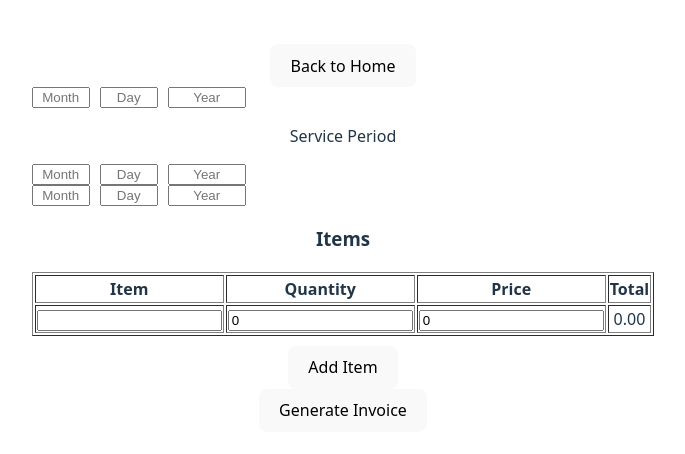
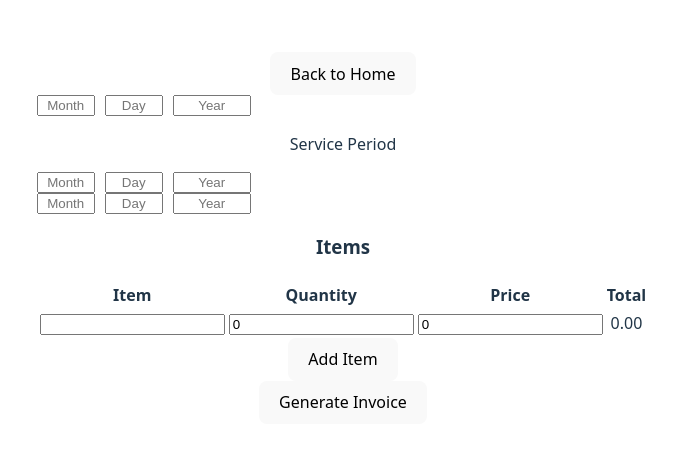
Before and after one commit to hjblloop/EasyInvoice, a React (Vite) app: page /create-invoice in a window 1280 px wide. Shown: the part 162-616 px from the top of the page, without its empty margins (297-982 px from the left). Built offline with nearby package versions, Linux system fonts and the light colour scheme.

Commit message:
Item Table css start

```diff
--- a/src/Items.tsx
+++ b/src/Items.tsx
@@ -26,7 +26,7 @@ const Items = ({
         return (
             <div>
                 <h3>Items</h3>
-                <table border={1} style={{ width: '100%', marginBottom: '10px'}}>
+                <table className="custom-table">
                     <thead>
                         <tr>
                             <th>Item</th>
@@ -78,7 +78,7 @@ const Items = ({
                         ))}
                     </tbody>
                 </table>
-                <button onClick={handleAddItem}>Add Item</button>
+                <button className="add-item-button" onClick={handleAddItem}>Add Item</button>
             </div>
         )
 }
```
Also changed, not shown: src/Items.css (added).
